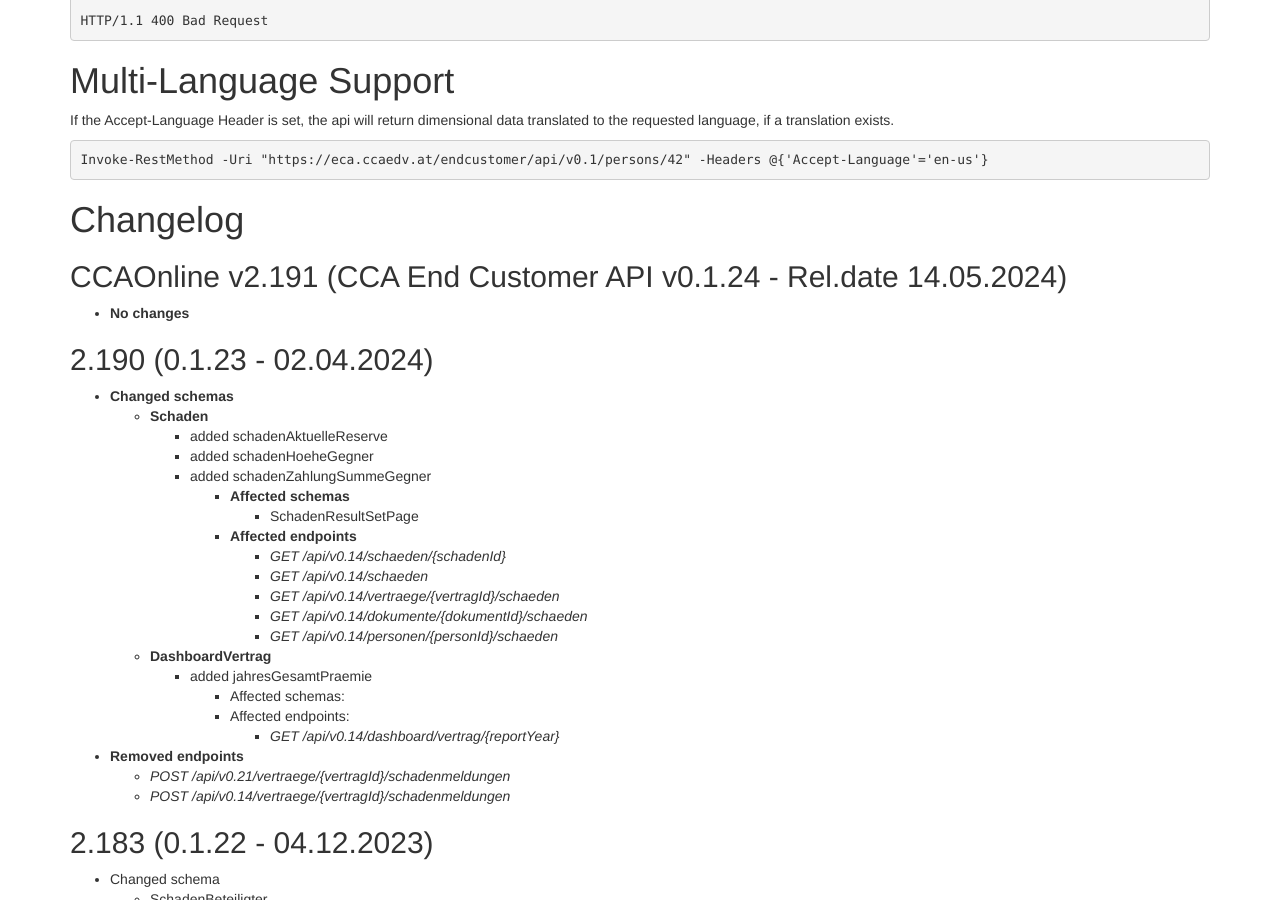
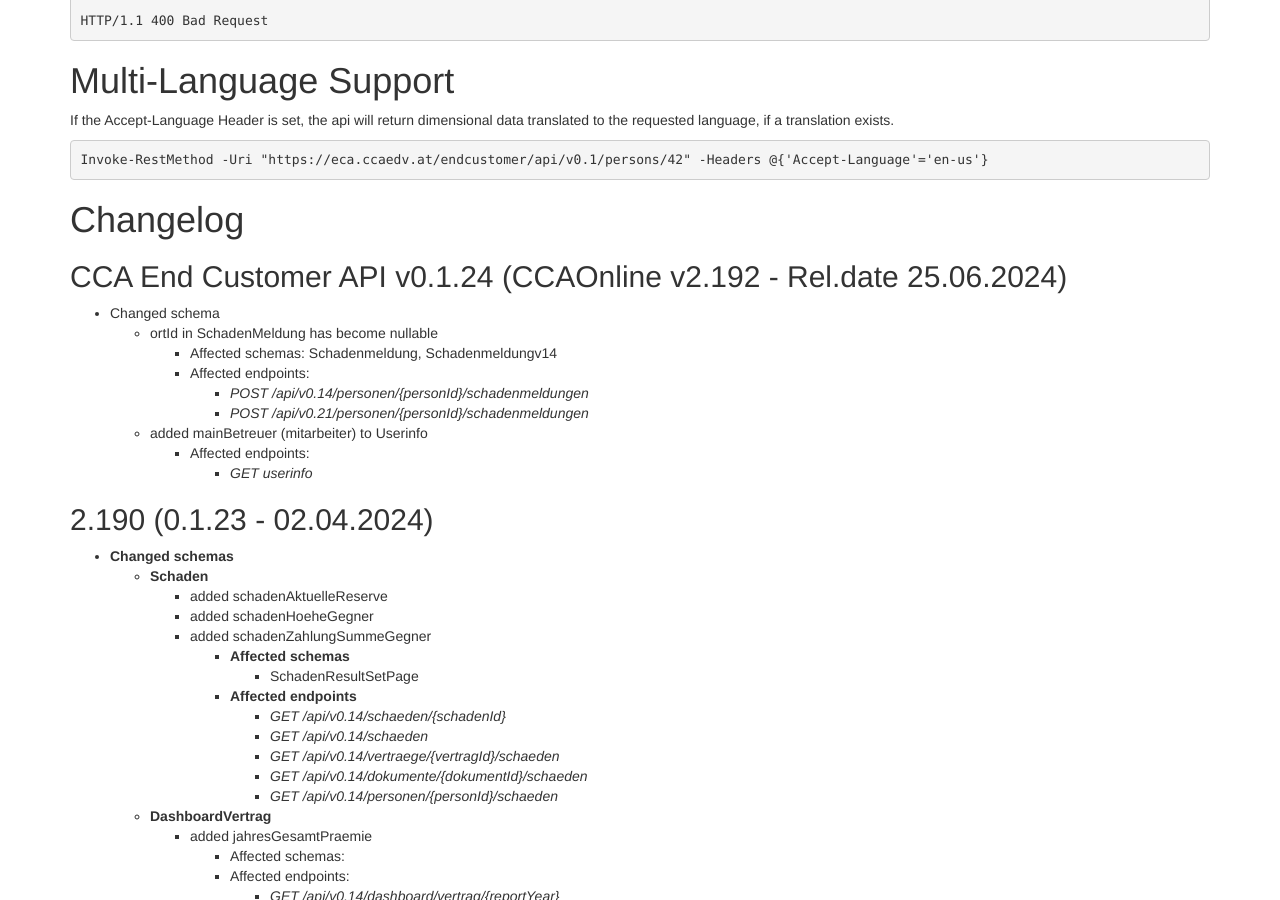
Before and after one commit to togethercca/togethercca.github.io, a Jekyll site: the page built from _pages/endCustomerApi.md, in a window 1280 px wide and 900 px high, scrolled down 8071 px. Built offline with Jekyll 4.4.1, drawn with Linux system fonts in a browser that asks for light colours; some of the changed text lies outside the part shown.

Commit message:
Updated EndcutomerApi (0.1.24)

````diff
--- a/_pages/endCustomerApi.md
+++ b/_pages/endCustomerApi.md
@@ -439,8 +439,16 @@ Invoke-RestMethod -Uri "https://eca.ccaedv.at/endcustomer/api/v0.1/persons/42" -
 ```
 
 # Changelog
-## CCAOnline v2.191 (CCA End Customer API v0.1.24 - Rel.date 14.05.2024)
-* **No changes**
+## CCA End Customer API v0.1.24 (CCAOnline v2.192 - Rel.date 25.06.2024)
+* Changed schema
+	* ortId in SchadenMeldung has become nullable
+		* Affected schemas: Schadenmeldung, Schadenmeldungv14
+		* Affected endpoints:
+			* _POST /api/v0.14/personen/{personId}/schadenmeldungen_
+			* _POST /api/v0.21/personen/{personId}/schadenmeldungen_
+	* added mainBetreuer (mitarbeiter) to Userinfo
+		* Affected endpoints:
+			* _GET userinfo_
 
 ## 2.190 (0.1.23 - 02.04.2024)
 * **Changed schemas**
````
